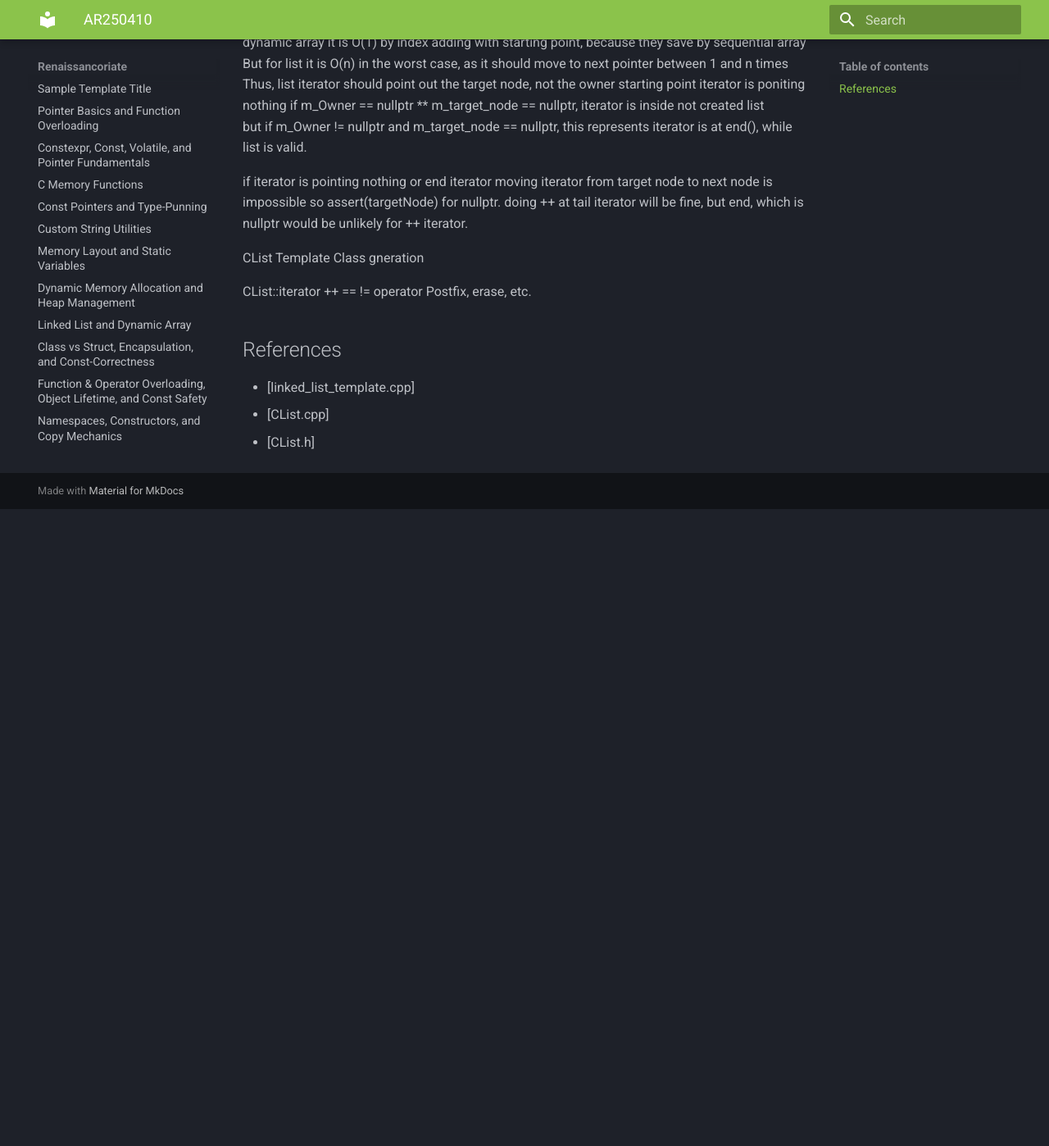
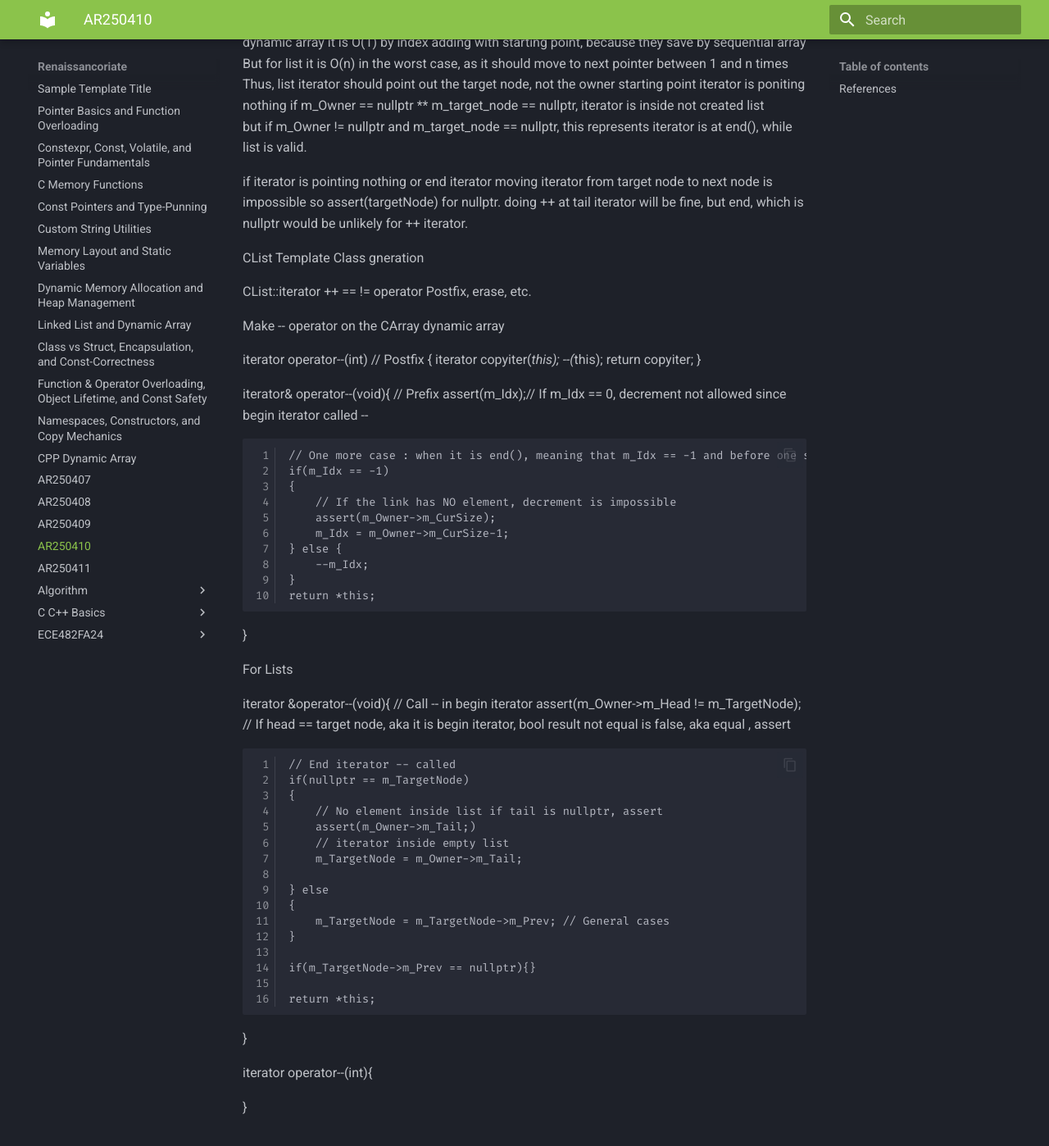
Before and after one commit to renaissancor/renaissancor.github.io, an MkDocs documentation site: the page built from docs/AR250410.md, in a window 1280 px wide and 1400 px high, scrolled down 2604 px. Shown: the whole window at 82% size. Built offline with MkDocs 1.6.1 and Material for MkDocs 9.7.7, drawn with Linux system fonts in a browser that asks for light colours; before the commit the page ends 3225 px from its top, so only the background shows below that.

```diff
--- a/docs/AR250410.md
+++ b/docs/AR250410.md
@@ -162,6 +162,59 @@ CList Template Class gneration
 CList::iterator ++ == != operator
 Postfix, erase, etc.
 
+Make -- operator on the CArray dynamic array
+
+iterator operator--(int) // Postfix
+{
+    iterator copyiter(*this);
+    --(*this);
+    return copyiter;
+}
+
+iterator& operator--(void){ // Prefix
+    assert(m_Idx);// If m_Idx == 0, decrement not allowed since begin iterator called --
+
+    // One more case : when it is end(), meaning that m_Idx == -1 and before one should be the last element
+    if(m_Idx == -1)
+    {
+        // If the link has NO element, decrement is impossible
+        assert(m_Owner->m_CurSize);
+        m_Idx = m_Owner->m_CurSize-1;
+    } else {
+        --m_Idx;
+    }
+    return *this;
+}
+
+For Lists
+
+iterator &operator--(void){
+    // Call -- in begin iterator
+    assert(m_Owner->m_Head != m_TargetNode);
+    // If head == target node, aka it is begin iterator, bool result not equal is false, aka equal , assert
+
+    // End iterator -- called
+    if(nullptr == m_TargetNode)
+    {
+        // No element inside list if tail is nullptr, assert
+        assert(m_Owner->m_Tail;)
+        // iterator inside empty list
+        m_TargetNode = m_Owner->m_Tail;
+
+    } else
+    {
+        m_TargetNode = m_TargetNode->m_Prev; // General cases
+    }
+
+    if(m_TargetNode->m_Prev == nullptr){}
+
+    return *this;
+}
+
+iterator operator--(int){
+
+}
+
 ## References
 
 - [linked_list_template.cpp]
```
Also changed, not shown: docs/AR250411.md (added, +92 -0 lines), site/sitemap.xml, 2 other files.
